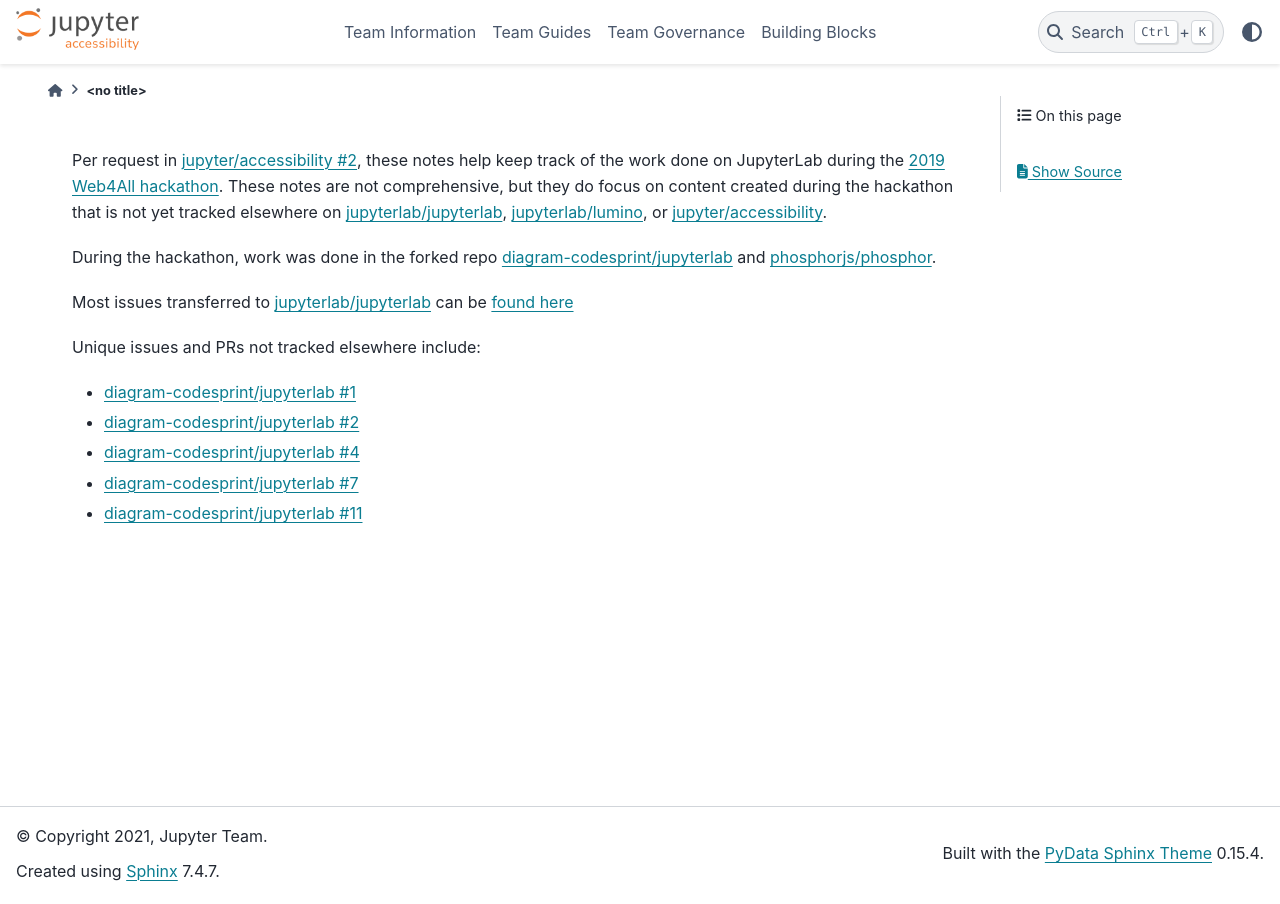
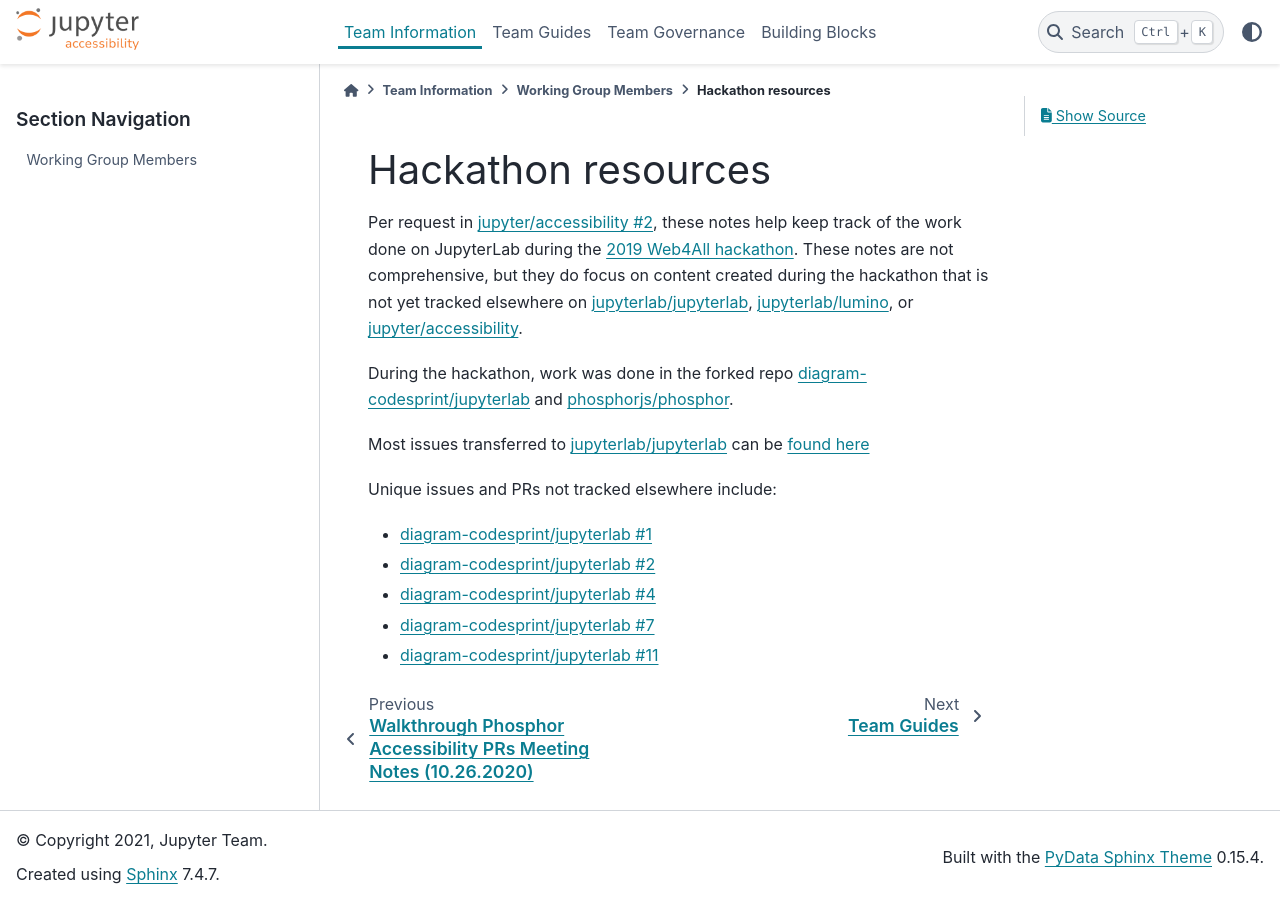
Before and after one commit to jupyter/accessibility, a Sphinx documentation site: the page built from docs/source/meeting-minutes/2019-web4all-hackathon/hackathon-resources.md, in a window 1280 px wide. Built offline with Sphinx 7.4.7 and the PyData theme 0.15.4, drawn with Linux system fonts in a browser that asks for light colours.

Commit message:
Feat: update doc with hackathon resources

```diff
--- a/docs/source/conf.py
+++ b/docs/source/conf.py
@@ -76,3 +76,7 @@
       },
    ]
 }
+
+# -- Misc ---------------------------------------------------
+# Suppress the warning for non-consecutive header level increase
+suppress_warnings = ["myst.header"]
--- a/docs/source/meeting-minutes/2019-web4all-hackathon/hackathon-resources.md
+++ b/docs/source/meeting-minutes/2019-web4all-hackathon/hackathon-resources.md
@@ -1,3 +1,5 @@
+## Hackathon resources
+
 Per request in [jupyter/accessibility #2](https://github.com/jupyter/accessibility/issues/2),
 these notes help keep track of the work done on JupyterLab during
 the [2019 Web4All hackathon](http://www.w4a.info/2019/hackathon/).
--- a/docs/source/team/information.rst
+++ b/docs/source/team/information.rst
@@ -28,3 +28,4 @@
 
   ../meeting-minutes/jupyterlab-accessibility-meetings/all-minutes.md
   ../meeting-minutes/lumino/walkthrough-phosphor-prs.md
+  ../meeting-minutes/2019-web4all-hackathon/hackathon-resources.md
```
